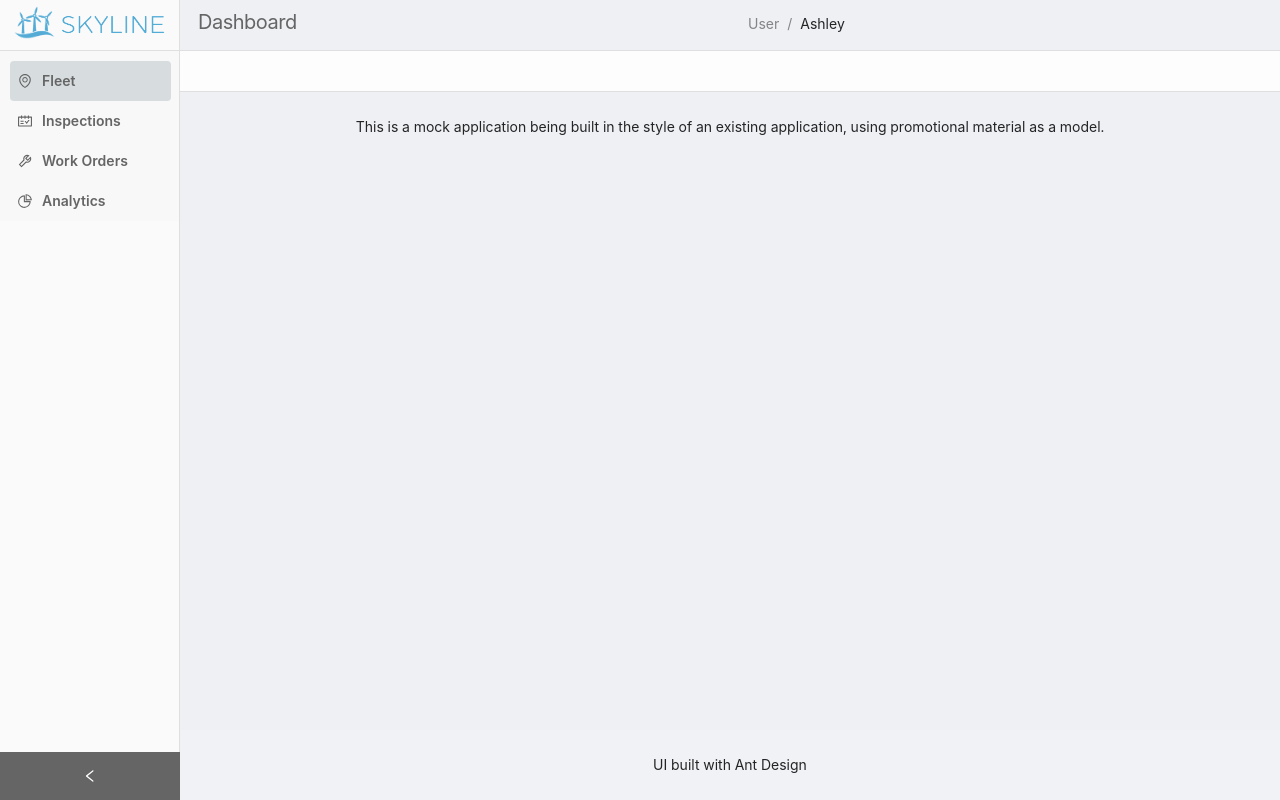
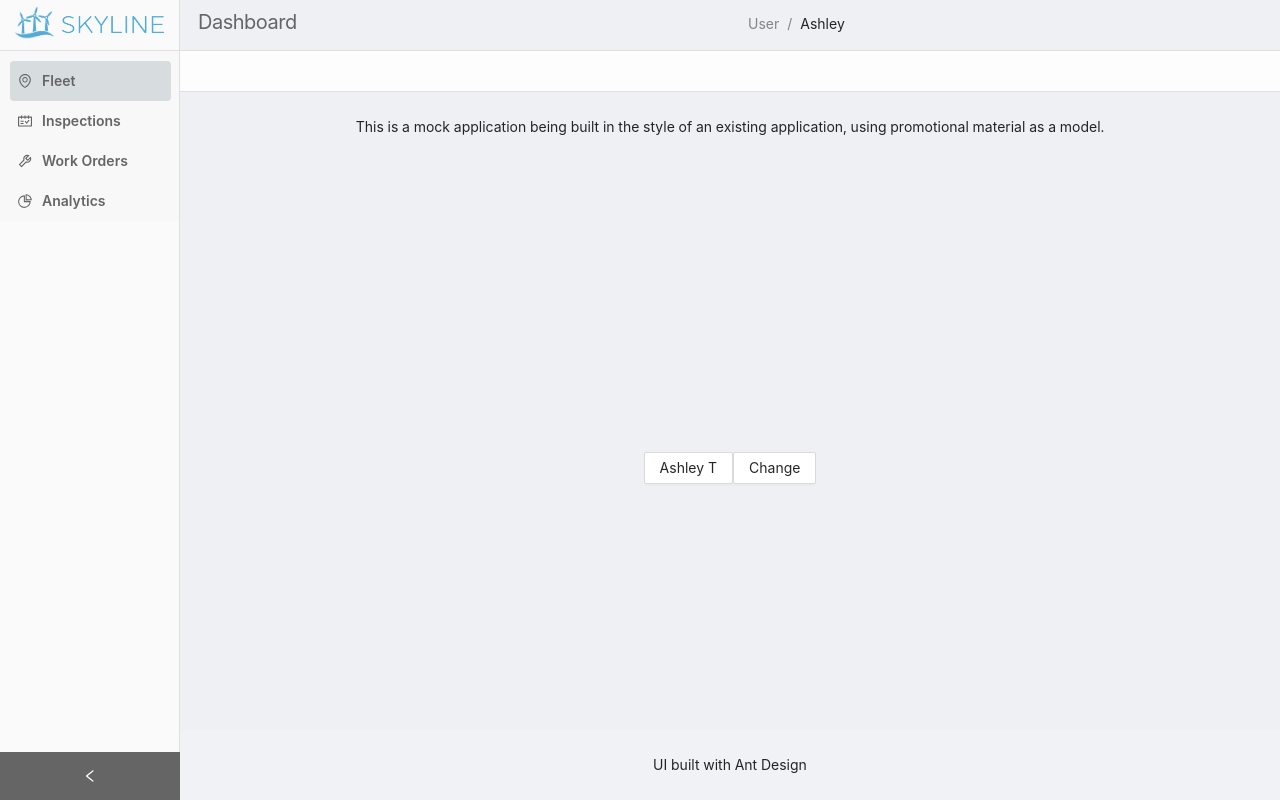
Before and after one commit to ashthomasweb/aws--hello-ant, a React (Create React App) app: page / in a window 1280 px wide. Built offline with nearby package versions, Linux system fonts and the light colour scheme.

Commit message:
Set project up in Context
Moves sidebar and main frame into separate components. Instantiates
context and basic hook.

```diff
--- a/src/App.js
+++ b/src/App.js
@@ -1,13 +1,20 @@
+import React, { useState } from 'react';
 
 import './App.css';
 
-import SiderDemo from './layout/primary.js'
+import SiderDemo from './components/layout/primary.js'
+
+export const AppContext = React.createContext()
 
 function App() {
+  const [currentCUser, setCurrentCUser] = useState('Ashley T')
+
   return (
-    <div className="App">
-      <SiderDemo />
-    </div>
+    <AppContext.Provider value={{currentCUser, setCurrentCUser}}>
+      <div className="App">
+        <SiderDemo />
+      </div>
+    </AppContext.Provider>
   );
 }
 
--- /dev/null
+++ b/src/components/MainFrame/main-frame.js
@@ -0,0 +1,50 @@
+import { React, Component } from 'react'
+
+import { Layout, Breadcrumb, Typography, Button } from 'antd';
+
+import { AppContext } from '../../App.js'
+
+import './main-frame.css'
+
+const { Title } = Typography;
+const { Header, Content, Footer } = Layout;
+
+class MainFrame extends Component {
+    state = {
+        collapsed: false,
+        user: 'Ashley',
+        currentPage: 'Dashboard',
+      };
+
+    render() {
+        return (
+        <AppContext.Consumer>
+            {({currentCUser, setCurrentCUser}) => {
+                return (
+                <Layout className="site-layout">
+                    <div><Title className="nav-selection-frame-title" level={2}>{this.state.currentPage}</Title>
+                    <Breadcrumb className="user-info-display">
+                        <Breadcrumb.Item>User</Breadcrumb.Item>
+                        <Breadcrumb.Item>{this.state.user}</Breadcrumb.Item>
+                    </Breadcrumb></div>
+                    <Header className="frame-navigation" />
+                    <Content style={{ margin: '0 16px' }}>
+                    <div className="site-layout-background" style={{ padding: 24, minHeight: 360 }}>
+                        This is a mock application being built in the style of an existing application, using promotional material as a model.
+                    </div>
+                    <Button onClick={() => console.log(currentCUser)}>{currentCUser}</Button>
+                    <Button onClick={() => setCurrentCUser(() => Math.random())}>Change</Button>
+                    </Content>
+                    <Footer style={{ textAlign: 'center' }}>UI built with Ant Design</Footer>
+                </Layout>
+            )}}
+        </AppContext.Consumer>
+
+        )
+    }
+}
+
+
+export default MainFrame
+
+// END of document
--- /dev/null
+++ b/src/components/SideBar/sidebar.js
@@ -0,0 +1,71 @@
+import { React, Component } from 'react'
+import logo from '../../assets/mill_logo.png'
+import textLogo from '../../assets/text-logo.png'
+
+import { Menu, Layout } from 'antd';
+
+import { AppContext } from '../../App.js'
+
+import './sidebar.css'
+
+import {
+        EnvironmentOutlined,
+        PieChartOutlined,
+        ScheduleOutlined,
+        ToolOutlined,
+} from '@ant-design/icons';
+
+
+const { Sider } = Layout;
+
+class SideBar extends Component {
+
+
+    state = {
+        collapsed: false,
+        user: 'Ashley',
+        currentPage: 'Dashboard',
+    };
+
+    onCollapse = collapsed => {
+        this.setState({ collapsed });
+    };
+
+    render() {
+        const { collapsed } = this.state;
+        return (
+            <AppContext.Consumer>
+                {({currentCUser, setCurrentCUser}) => {
+                    return (
+                        <>
+                            <Sider className={`sidebar-frame ${this.state.collapsed && 'collapsed'}`} collapsible collapsed={collapsed} onCollapse={this.onCollapse} >
+                                <div onClick={() => this.setState({currentPage: 'Dashboard' })} className={`logo ${this.state.collapsed && 'collapsed-logo'}`} >
+                                    <img src={logo} alt='Windmill logo'/>
+                                    {!this.state.collapsed && (<img className='text-logo' src={textLogo} alt='Skyline text logo'/>)}
+                                </div>
+                                <Menu theme="light" defaultSelectedKeys={['1']} mode="inline">
+                                    <Menu.Item key="1" icon={<EnvironmentOutlined />} onClick={() => this.setState({currentPage: 'Fleet'})} style={{ marginTop: '10px'}}>
+                                    Fleet
+                                    </Menu.Item>
+                                    <Menu.Item key="2" onClick={() => this.setState({currentPage: 'Inspections'})} icon={<ScheduleOutlined />}>
+                                    Inspections
+                                    </Menu.Item>
+                                    <Menu.Item key="10" onClick={() => this.setState({currentPage: 'Work Orders'})} icon={<ToolOutlined />}>
+                                    Work Orders
+                                    </Menu.Item>
+                                    <Menu.Item key="9" onClick={() => this.setState({currentPage: 'Analytics'})} icon={<PieChartOutlined />}>
+                                    Analytics
+                                    </Menu.Item>
+                                </Menu>
+                            </Sider>
+                        </>
+                    )
+                }}
+            </AppContext.Consumer>
+        )
+    }
+}
+
+export default SideBar
+
+// END of document
--- /dev/null
+++ b/src/components/layout/primary.js
@@ -0,0 +1,30 @@
+
+import { React, Component } from 'react'
+
+import { Layout} from 'antd';
+
+import MainFrame from '../MainFrame/main-frame.js'
+import SideBar from '../SideBar/sidebar'
+
+import './primary.css'
+
+class SiderDemo extends Component {
+  state = {
+    collapsed: false,
+    user: 'Ashley',
+    currentPage: 'Dashboard',
+  };
+
+  render() {
+    return (
+        <Layout style={{ minHeight: '100vh' }}>
+          <SideBar/>
+          <MainFrame />
+        </Layout>
+    );
+  }
+}
+
+export default SiderDemo
+
+// END of document
--- a/src/layout/primary.js
+++ /dev/null
@@ -1,77 +0,0 @@
-
-import { React, Component } from 'react'
-
-import logo from '../assets/mill_logo.png'
-import textLogo from '../assets/text-logo.png'
-
-import { Layout, Menu, Breadcrumb, Typography } from 'antd';
-
-import {
-  EnvironmentOutlined,
-  PieChartOutlined,
-  ScheduleOutlined,
-  ToolOutlined,
-} from '@ant-design/icons';
-
-import './primary.css'
-
-const { Title } = Typography;
-const { Header, Content, Footer, Sider } = Layout;
-
-class SiderDemo extends Component {
-  state = {
-    collapsed: false,
-    user: 'Ashley',
-    currentPage: 'Dashboard',
-  };
-
-  onCollapse = collapsed => {
-    this.setState({ collapsed });
-  };
-
-  render() {
-    const { collapsed } = this.state;
-    return (
-      <Layout style={{ minHeight: '100vh' }}>
-        <Sider className={`sidebar-frame ${this.state.collapsed && 'collapsed'}`} collapsible collapsed={collapsed} onCollapse={this.onCollapse} >
-          <div onClick={() => this.setState({currentPage: 'Dashboard' })} className={`logo ${this.state.collapsed && 'collapsed-logo'}`} >
-            <img src={logo} alt='Windmill logo'/>
-            {!this.state.collapsed && (<img className='text-logo' src={textLogo} alt='Skyline text logo'/>)}
-          </div>
-          <Menu theme="light" defaultSelectedKeys={['1']} mode="inline">
-            <Menu.Item key="1" icon={<EnvironmentOutlined />} onClick={() => this.setState({currentPage: 'Fleet'})} style={{ marginTop: '10px'}}>
-              Fleet
-            </Menu.Item>
-            <Menu.Item key="2" onClick={() => this.setState({currentPage: 'Inspections'})} icon={<ScheduleOutlined />}>
-              Inspections
-            </Menu.Item>
-            <Menu.Item key="10" onClick={() => this.setState({currentPage: 'Work Orders'})} icon={<ToolOutlined />}>
-              Work Orders
-            </Menu.Item>
-            <Menu.Item key="9" onClick={() => this.setState({currentPage: 'Analytics'})} icon={<PieChartOutlined />}>
-              Analytics
-            </Menu.Item>
-          </Menu>
-        </Sider>
-        <Layout className="site-layout">
-          <div><Title className="nav-selection-frame-title" level={2}>{this.state.currentPage}</Title>
-          <Breadcrumb className="user-info-display">
-              <Breadcrumb.Item>User</Breadcrumb.Item>
-              <Breadcrumb.Item>{this.state.user}</Breadcrumb.Item>
-            </Breadcrumb></div>
-          <Header className="frame-navigation" />
-          <Content style={{ margin: '0 16px' }}>
-            <div className="site-layout-background" style={{ padding: 24, minHeight: 360 }}>
-              This is a mock application being built in the style of an existing application, using promotional material as a model.
-            </div>
-          </Content>
-          <Footer style={{ textAlign: 'center' }}>UI built with Ant Design</Footer>
-        </Layout>
-      </Layout>
-    );
-  }
-}
-
-export default SiderDemo
-
-// END of document
```
Also changed, not shown: src/context/application/AppState.js (added, +13 -0 lines), src/components/MainFrame/main-frame.css (added), src/components/SideBar/sidebar.css (added), src/components/layout/primary.css (renamed from src/layout/primary.css), src/context/application/AppContext.js (added), src/context/application/AppReducer.js (added).
